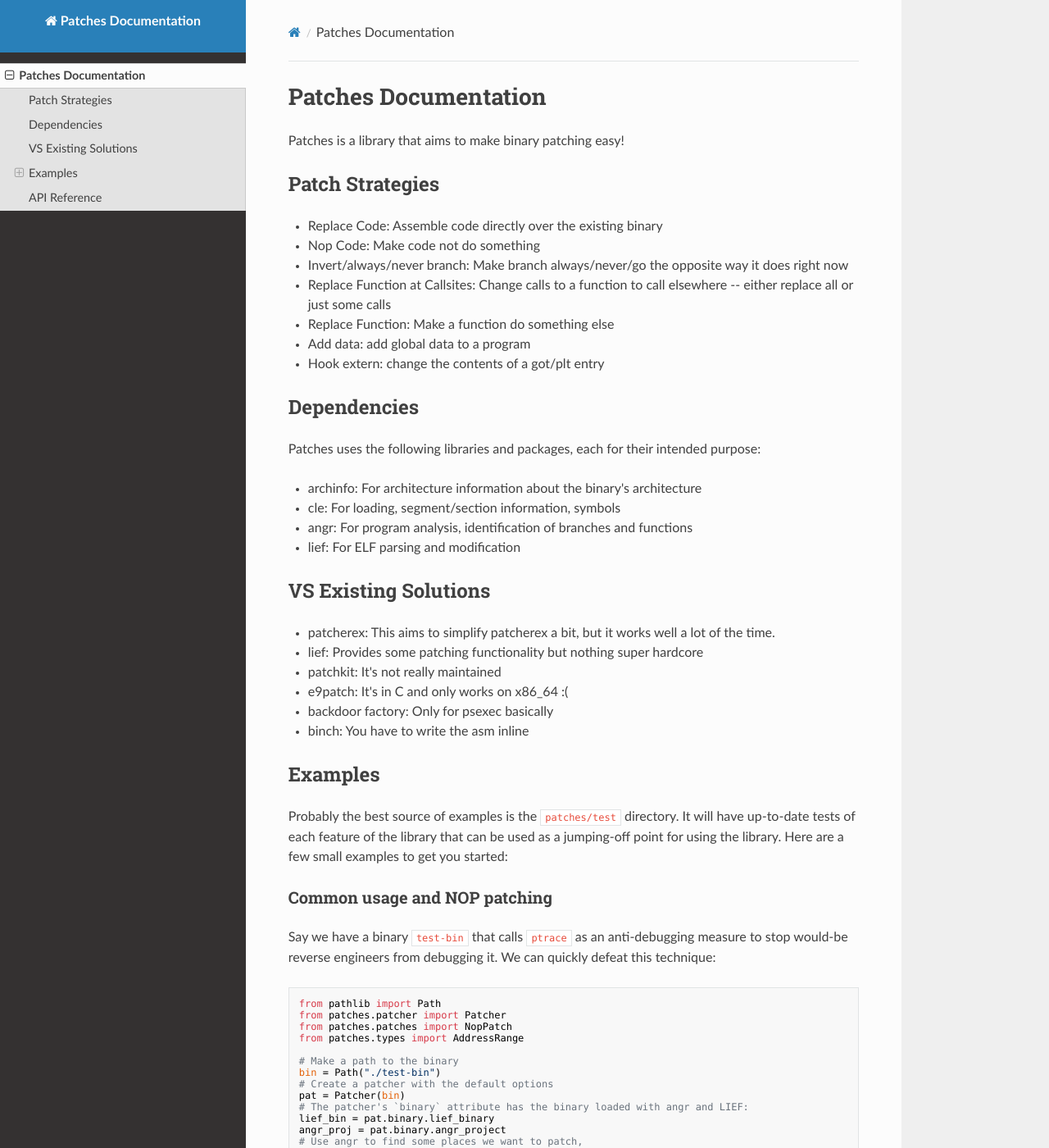
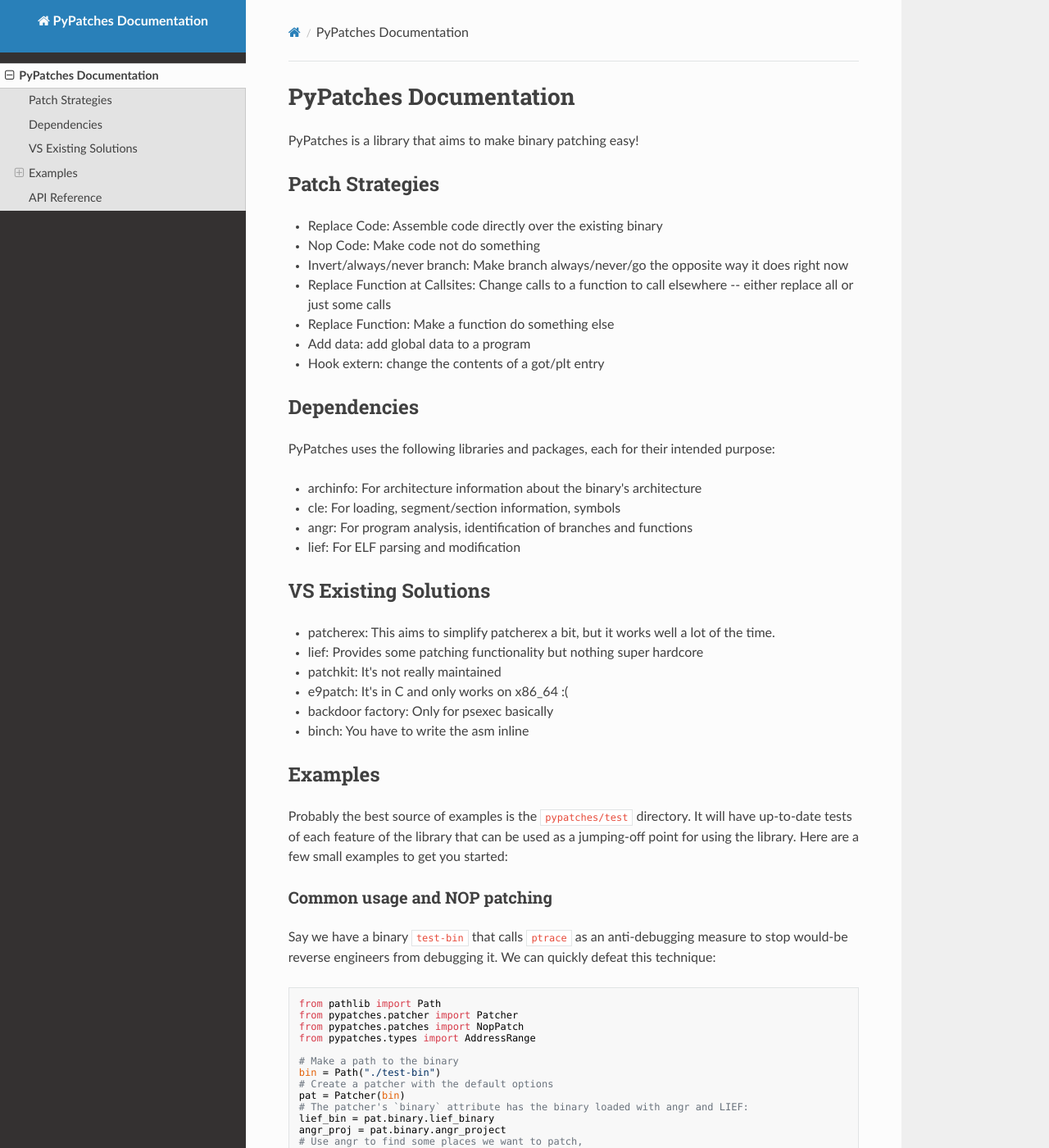
Before and after one commit to novafacing/patches, an MkDocs documentation site: the page built from docs/index.md, in a window 1280 px wide and 1400 px high. Shown: the whole window at 82% size. Built offline with MkDocs 1.6.1, drawn with Linux system fonts in a browser that asks for light colours; nearby versions of some CDN libraries; some of the changed text lies outside the part shown.

Commit message:
Fix documentation

````diff
--- a/docs/index.md
+++ b/docs/index.md
@@ -1,7 +1,7 @@
-# Patches Documentation
+# PyPatches Documentation
 
 
-Patches is a library that aims to make binary patching easy!
+PyPatches is a library that aims to make binary patching easy!
 
 ## Patch Strategies
 
@@ -16,7 +16,7 @@
 
 ## Dependencies
 
-Patches uses the following libraries and packages, each for their intended purpose:
+PyPatches uses the following libraries and packages, each for their intended purpose:
 
 - archinfo: For architecture information about the binary's architecture
 - cle: For loading, segment/section information, symbols
@@ -35,7 +35,7 @@
 
 ## Examples
 
-Probably the best source of examples is the `patches/test` directory. It will have
+Probably the best source of examples is the `pypatches/test` directory. It will have
 up-to-date tests of each feature of the library that can be used as a jumping-off
 point for using the library. Here are a few small examples to get you started:
 
@@ -46,9 +46,9 @@
 
 ```python
 from pathlib import Path
-from patches.patcher import Patcher
-from patches.patches import NopPatch
-from patches.types import AddressRange
+from pypatches.patcher import Patcher
+from pypatches.patches import NopPatch
+from pypatches.types import AddressRange
 
 # Make a path to the binary
 bin = Path("./test-bin")
@@ -77,13 +77,13 @@
 pat.save(bin.with_name(bin.name + ".patched"))
 ```
 
-We'll now have a program with our anti-debugging `ptrace` calls removed! `patches` uses
+We'll now have a program with our anti-debugging `ptrace` calls removed! `pypatches` uses
 angr to take care of a lot of the dirty work, so we don't have to worry about compiling
 the assembly ourselves, picking the right nop instruction, etc.
 
 ### Add a function and redirect calls
 
-A slightly more advanced usage of `patches` allows us to add a function and redirect
+A slightly more advanced usage of `pypatches` allows us to add a function and redirect
 calls to some function, for example, malloc, to our own function instead. We'll patch
 a program that uses malloc to redirect those malloc calls to our function that will log
 all of the allocations it makes before proxying the malloc call.
@@ -92,9 +92,9 @@
 
 ```python
 from pathlib import Path
-from patches.patcher import Patcher
-from patches.patches import AddCodePatch, ReplaceCodePatch
-from patches.types import AddressRange
+from pypatches.patcher import Patcher
+from pypatches.patches import AddCodePatch, ReplaceCodePatch
+from pypatches.types import AddressRange
 
 # Make a path to the binary
 bin = Path("./test-bin")
@@ -145,10 +145,10 @@
 
 ## API Reference
 
-::: patches.patcher
-::: patches.patches
-::: patches.binary_manager
-::: patches.types
-::: patches.error
-::: patches.util.cs_memop_eq
-::: patches.shellvm.wrapper
+::: pypatches.patcher
+::: pypatches.patches
+::: pypatches.binary_manager
+::: pypatches.types
+::: pypatches.error
+::: pypatches.util.cs_memop_eq
+::: pypatches.shellvm.wrapper
--- a/mkdocs.yml
+++ b/mkdocs.yml
@@ -1,4 +1,4 @@
-site_name: Patches Documentation
+site_name: PyPatches Documentation
 
 theme:
   name: "readthedocs"
````
